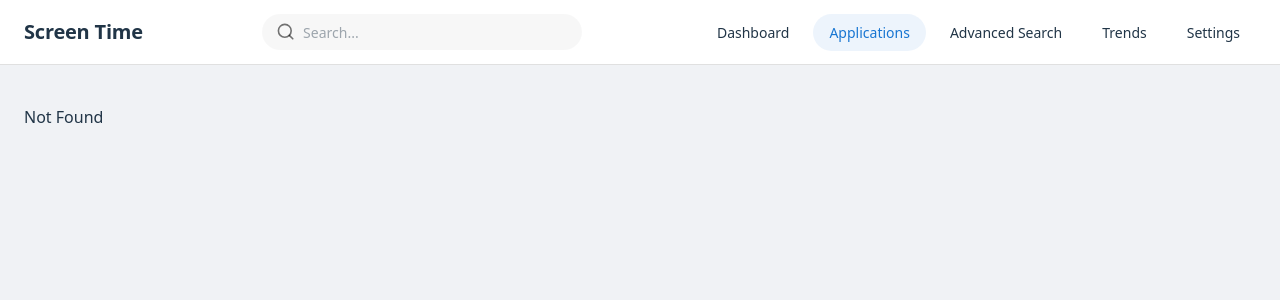
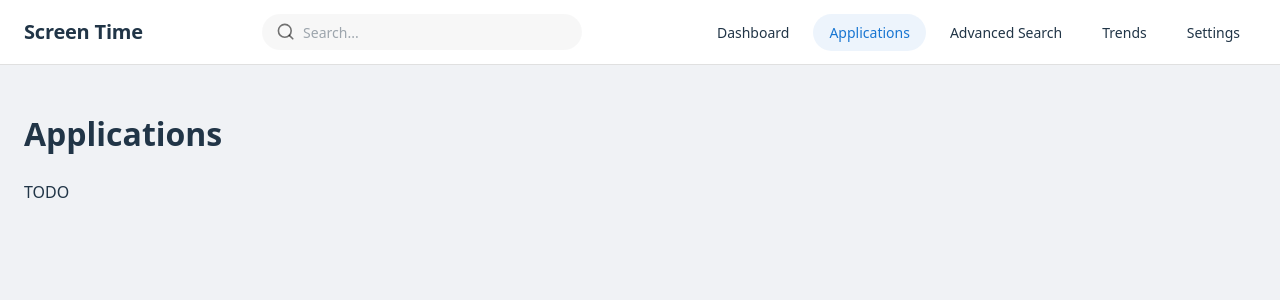
Before and after one commit to AlexAxenti/screen_time, a React (Vite) app: page /applications in a window 1280 px wide. Before the commit this address had no page. Shown: the top 300 px of the page. Built offline with nearby package versions, Linux system fonts and the light colour scheme.

Commit message:
New applications page

```diff
--- a/src/routeTree.gen.ts
+++ b/src/routeTree.gen.ts
@@ -10,33 +10,43 @@
 
 import { Route as rootRouteImport } from './routes/__root'
 import { Route as IndexRouteImport } from './routes/index'
+import { Route as ApplicationsIndexRouteImport } from './routes/applications/index'
 
 const IndexRoute = IndexRouteImport.update({
   id: '/',
   path: '/',
   getParentRoute: () => rootRouteImport,
 } as any)
+const ApplicationsIndexRoute = ApplicationsIndexRouteImport.update({
+  id: '/applications/',
+  path: '/applications/',
+  getParentRoute: () => rootRouteImport,
+} as any)
 
 export interface FileRoutesByFullPath {
   '/': typeof IndexRoute
+  '/applications/': typeof ApplicationsIndexRoute
 }
 export interface FileRoutesByTo {
   '/': typeof IndexRoute
+  '/applications': typeof ApplicationsIndexRoute
 }
 export interface FileRoutesById {
   __root__: typeof rootRouteImport
   '/': typeof IndexRoute
+  '/applications/': typeof ApplicationsIndexRoute
 }
 export interface FileRouteTypes {
   fileRoutesByFullPath: FileRoutesByFullPath
-  fullPaths: '/'
+  fullPaths: '/' | '/applications/'
   fileRoutesByTo: FileRoutesByTo
-  to: '/'
-  id: '__root__' | '/'
+  to: '/' | '/applications'
+  id: '__root__' | '/' | '/applications/'
   fileRoutesById: FileRoutesById
 }
 export interface RootRouteChildren {
   IndexRoute: typeof IndexRoute
+  ApplicationsIndexRoute: typeof ApplicationsIndexRoute
 }
 
 declare module '@tanstack/react-router' {
@@ -48,11 +58,19 @@ declare module '@tanstack/react-router' {
       preLoaderRoute: typeof IndexRouteImport
       parentRoute: typeof rootRouteImport
     }
+    '/applications/': {
+      id: '/applications/'
+      path: '/applications'
+      fullPath: '/applications/'
+      preLoaderRoute: typeof ApplicationsIndexRouteImport
+      parentRoute: typeof rootRouteImport
+    }
   }
 }
 
 const rootRouteChildren: RootRouteChildren = {
   IndexRoute: IndexRoute,
+  ApplicationsIndexRoute: ApplicationsIndexRoute,
 }
 export const routeTree = rootRouteImport
   ._addFileChildren(rootRouteChildren)
--- /dev/null
+++ b/src/routes/applications/index.tsx
@@ -0,0 +1,14 @@
+import { createFileRoute } from "@tanstack/react-router";
+
+export const Route = createFileRoute("/applications/")({
+	component: Index,
+});
+
+function Index() {
+  return (
+    <div>
+      <h1>Applications</h1>
+      <p>TODO</p>
+    </div>
+  );
+}
```
